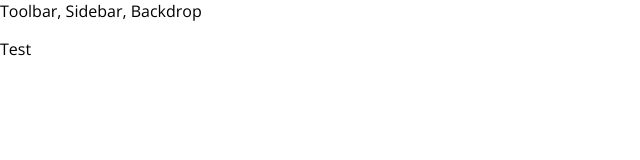
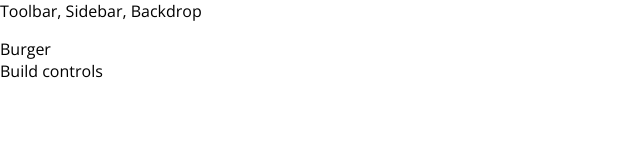
Before and after one commit to tselmen/burger-builder, a React (Create React App) app: page / in a window 1280 px wide. Shown: the top 160 px of the page, without its empty margins (0-640 px from the left). Built offline with nearby package versions, Linux system fonts and the light colour scheme.

Commit message:
Started implementation of the burger builder container

```diff
--- a/src/App.js
+++ b/src/App.js
@@ -1,11 +1,12 @@
 import {Component} from "react/cjs/react.production.min";
 import Layout from "./components/Layout/Layout";
+import BurgerBuilder from "./containers/BurgerBuilder/BurgerBuilder";
 
 class App extends Component {
   render() {
     return (
       <Layout>
-        <p>Test</p>
+        <BurgerBuilder/>
       </Layout>
     );
   }
--- /dev/null
+++ b/src/components/Layout/Layout.css
@@ -0,0 +1,3 @@
+.Content {
+    margin-top: 16px;
+}
--- a/src/components/Layout/Layout.js
+++ b/src/components/Layout/Layout.js
@@ -1,4 +1,5 @@
 import Aux from '../../hoc/Auxiliary';
+import './Layout.css';
 
 function Layout(props) {
   return (
@@ -6,7 +7,7 @@ function Layout(props) {
       <div>
         Toolbar, Sidebar, Backdrop
       </div>
-      <main>
+      <main className={"Content"}>
         {props.children}
       </main>
     </Aux>
--- /dev/null
+++ b/src/containers/BurgerBuilder/BurgerBuilder.js
@@ -0,0 +1,15 @@
+import {Component} from "react/cjs/react.production.min";
+import Aux from "../../hoc/Auxiliary";
+
+class BurgerBuilder extends Component {
+  render() {
+    return (
+      <Aux>
+        <div>Burger</div>
+        <div>Build controls</div>
+      </Aux>
+    );
+  }
+}
+
+export default BurgerBuilder;
```
